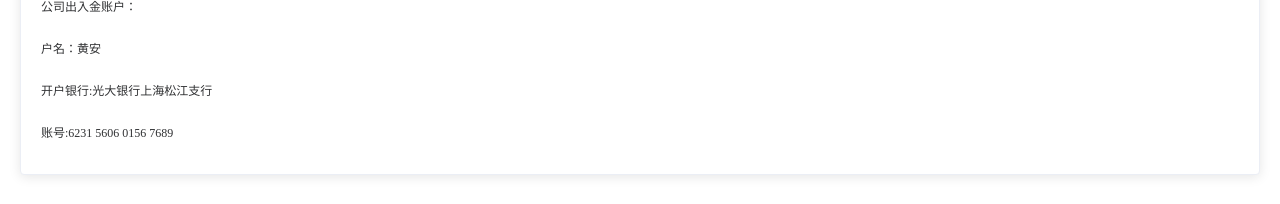
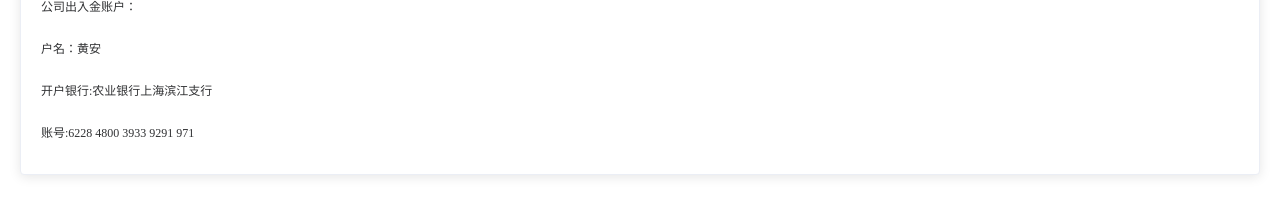
Before and after one commit to yangzyl/submit-pro, a Vue app: page /#/submit in a window 1280 px wide. Shown: the part 412-616 px from the top of the page. Built offline with nearby package versions, Linux system fonts and the light colour scheme.

Commit message:
update code

```diff
--- a/src/pages/common/price.vue
+++ b/src/pages/common/price.vue
@@ -36,10 +36,10 @@
                 户名：黄安
               </div>
               <div class="cardText">
-                开户银行:光大银行上海松江支行
+                开户银行:农业银行上海滨江支行
               </div>
               <div class="cardText">
-                账号:6231 5606 0156 7689
+                账号:6228 4800 3933 9291 971
               </div>
             </el-card>
             <el-form-item label="订单金额" prop="orderCount">
```
